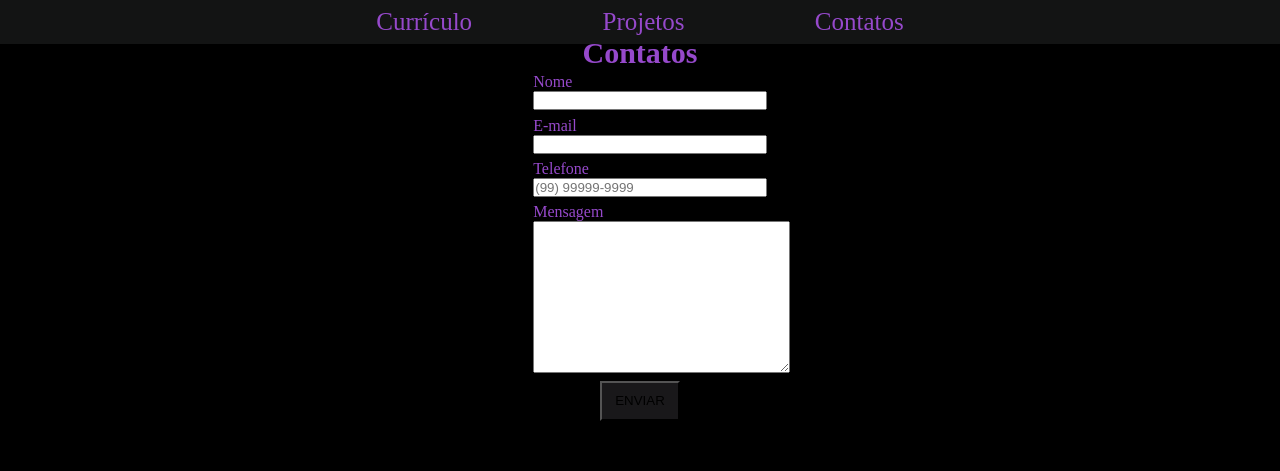
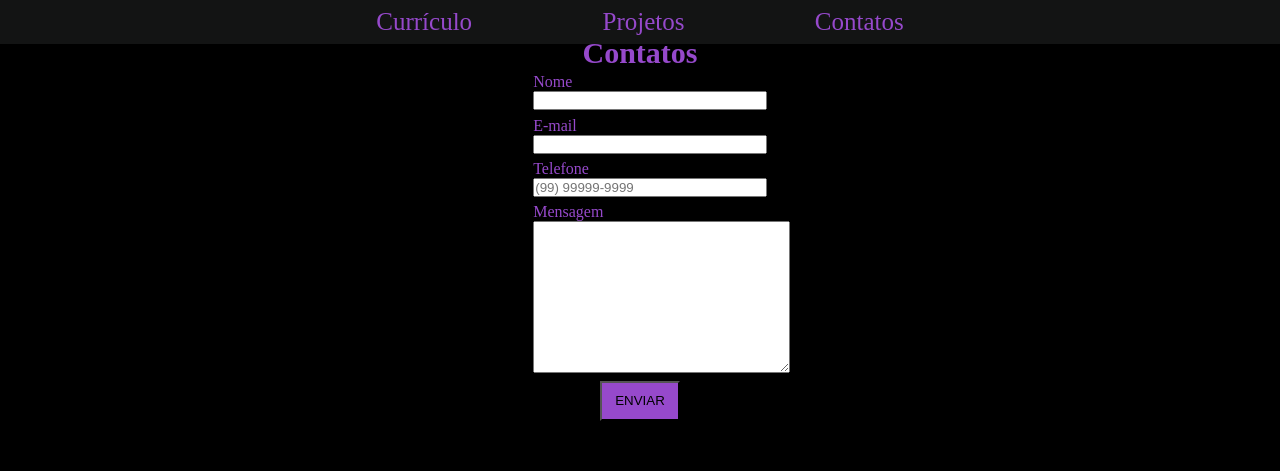
Before and after one commit to wicthorsilva/portfolio-wicthor, a plain HTML site: page index.html in a window 1280 px wide. In both pictures the pointer is over the input "ENVIAR". Shown: the part 1277-1748 px from the top of the page. Drawn offline with Linux system fonts and the light colour scheme.

Commit message:
Ajuste de button:hover do formulario

```diff
--- a/css/style.css
+++ b/css/style.css
@@ -189,7 +189,7 @@ footer {
 }
 
 .button:hover {
-    background-color: #19181a;
+    background-color: #9649cb;
 }
 
 /*Classes vindas e scripts*/
```
